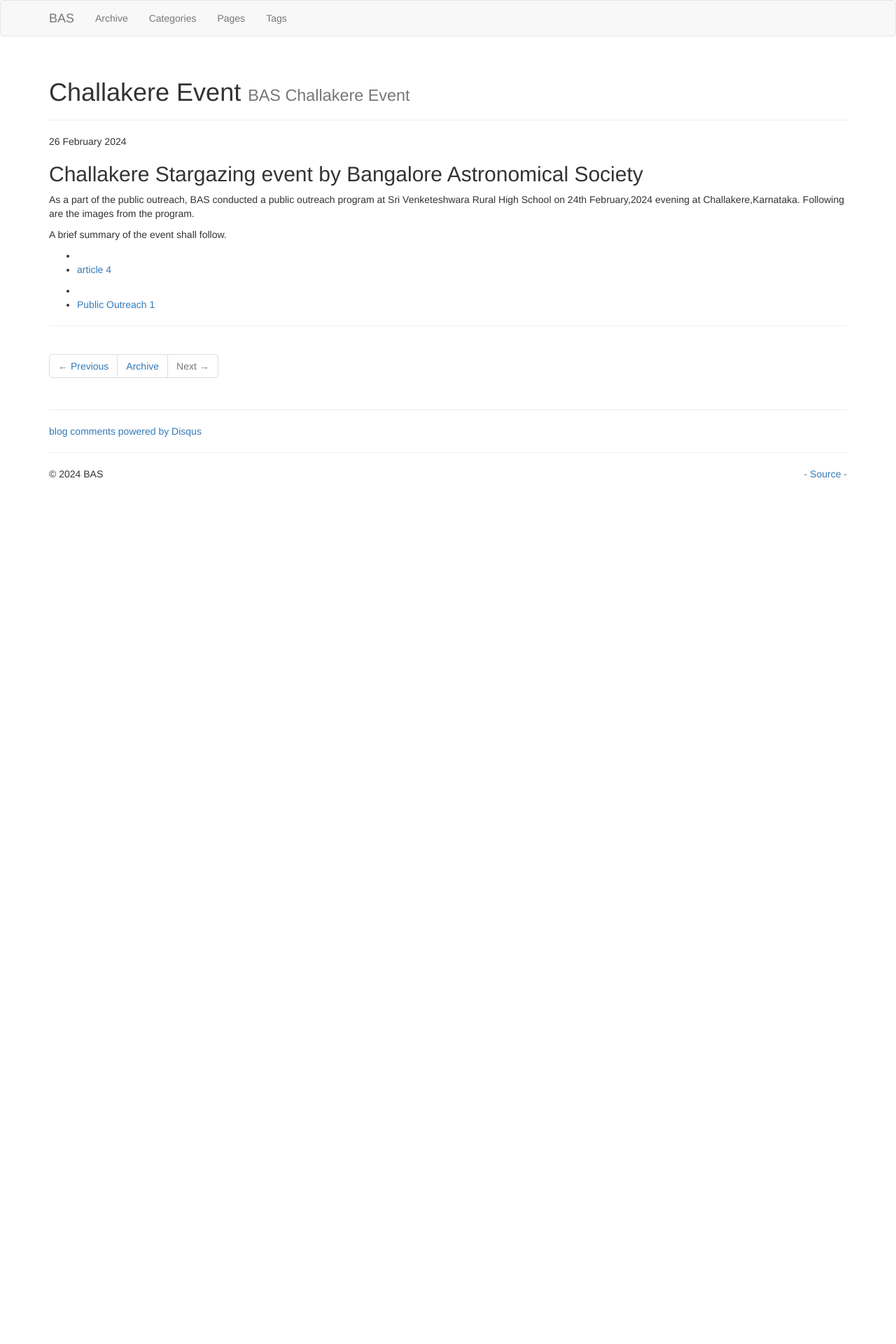
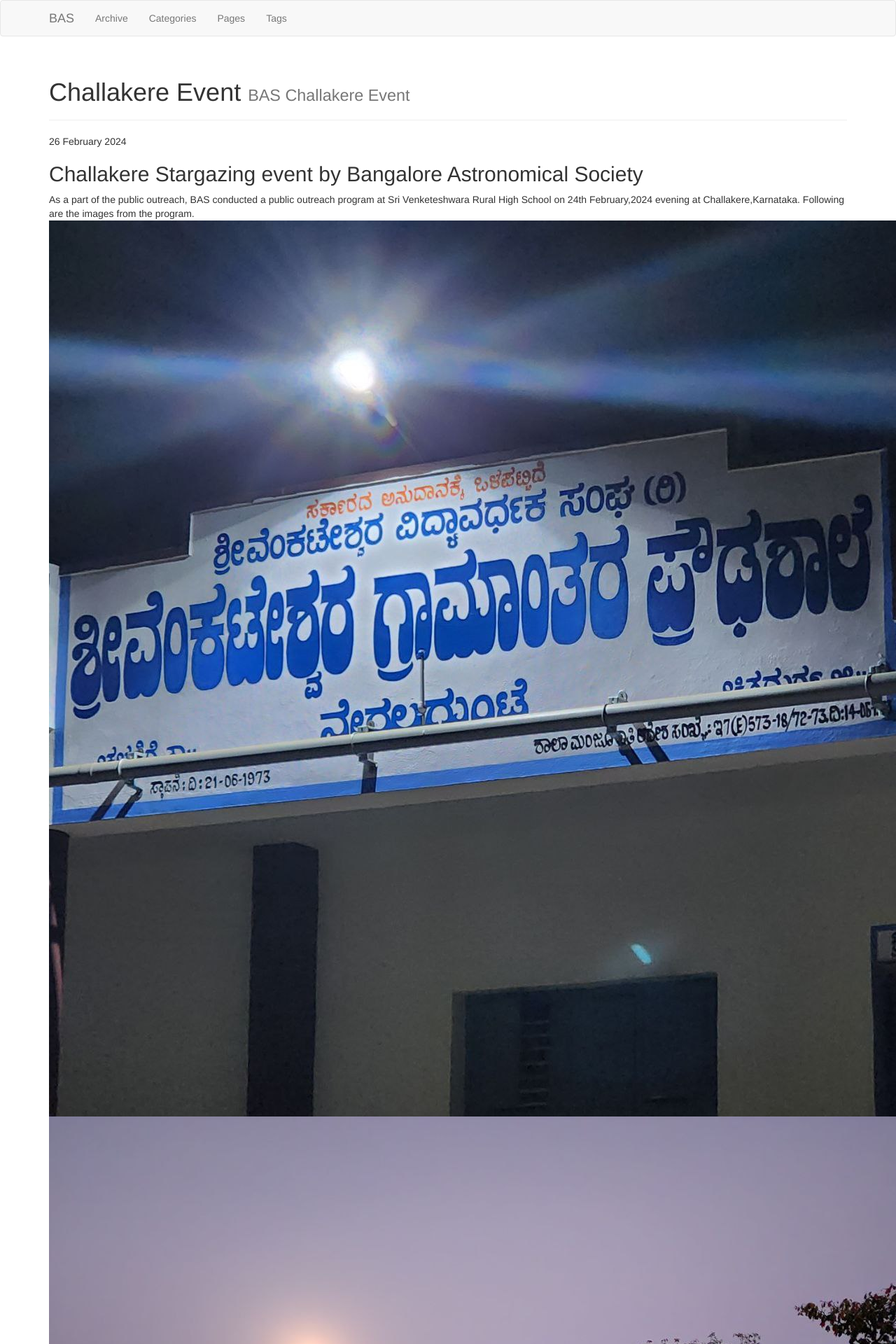
Before and after one commit to bas-org/bas-org.github.io, a Jekyll site: the page built from _posts/2024-02-26-Challakere-event.markdown, in a window 1280 px wide. Shown: the top 1920 px of the page at 70% size. Built offline with Jekyll 4.4.1, drawn with Linux system fonts in a browser that asks for light colours; nearby versions of some CDN libraries; library files that are not in the unit come from our copies; comment, search, counter and statistics services are not loaded; before the commit the page ends 900 px from its top, so only the background shows below that.

Commit message:
Update image links

```diff
--- a/_posts/2024-02-26-Challakere-event.markdown
+++ b/_posts/2024-02-26-Challakere-event.markdown
@@ -10,10 +10,10 @@ tags : [Public Outreach]
 ## Challakere Stargazing event by Bangalore Astronomical Society
 As a part of the public outreach, BAS conducted a public outreach program at Sri Venketeshwara Rural High School on 24th February,2024 evening at Challakere,Karnataka.
 Following are the images from the program.
-![](../assets/images/Challakere_20240224/name_board.jpg)
-![](../assets/images/Challakere_20240224/kids_1.jpg)
-![](../assets/images/Challakere_20240224/kids_2.jpg)
-![](../assets/images/Challakere_20240224/kids_teacher.jpg)
-![](../assets/images/Challakere_20240224/kids_teacher_1.jpg)
+![](/assets/images/Challakere_20240224/name_board.jpg)
+![](/assets/images/Challakere_20240224/kids_1.jpg)
+![](/assets/images/Challakere_20240224/kids_2.jpg)
+![](/assets/images/Challakere_20240224/kids_teacher.jpg)
+![](/assets/images/Challakere_20240224/kids_teacher_1.jpg)
 
 A brief summary of the event shall follow.
```
